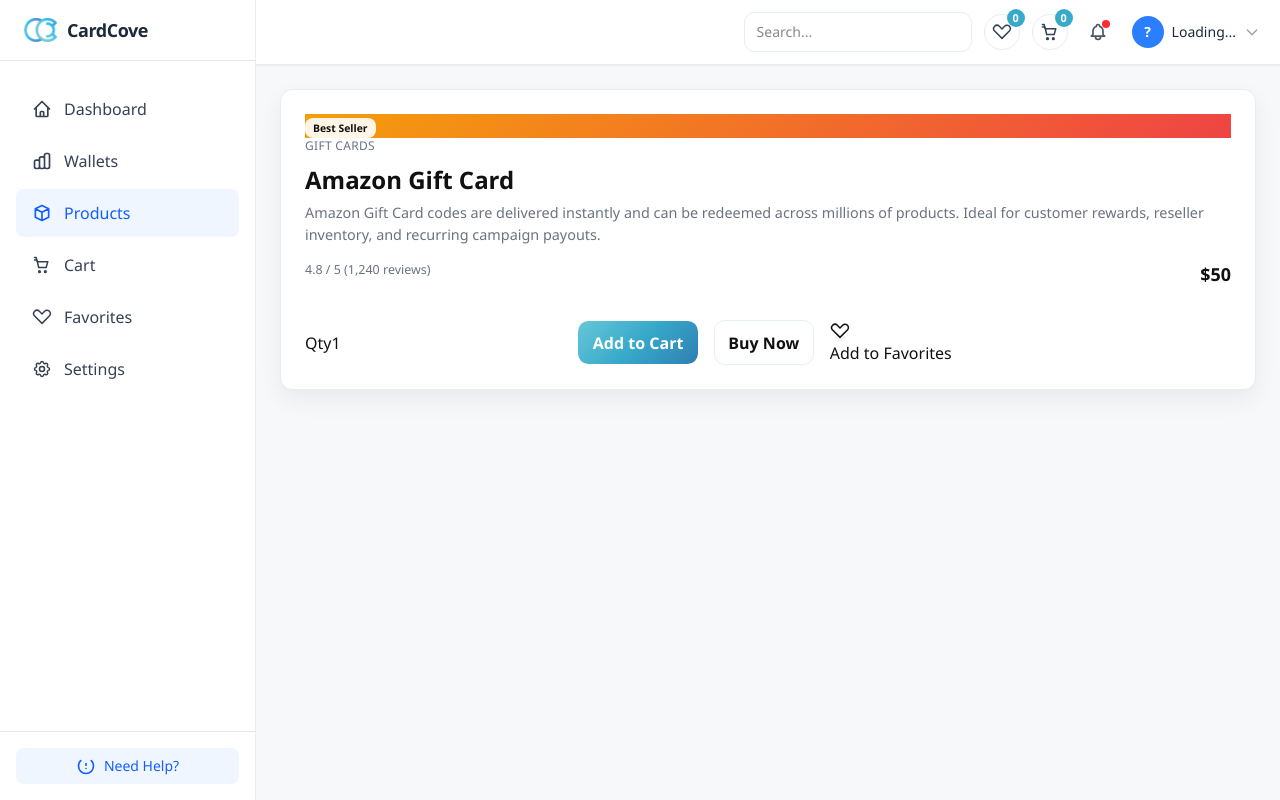
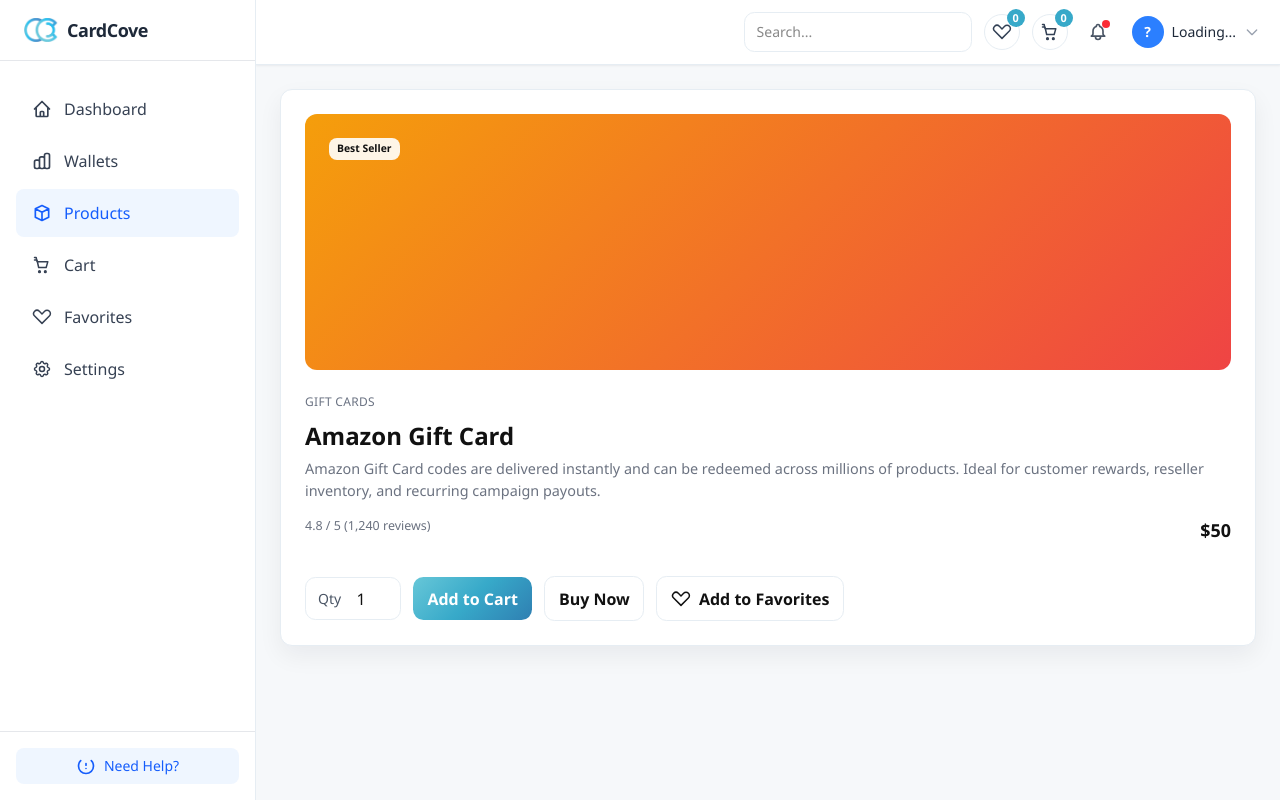
Before and after one commit to Raamish4221/BtoB, a Next.js app: page /products/amazon-gift-card in a window 1280 px wide. Built offline with nearby package versions, Linux system fonts and the light colour scheme.

Commit message:
Feature Update: Product page UI Fixes

```diff
--- a/components/ProductCard.tsx
+++ b/components/ProductCard.tsx
@@ -59,11 +59,11 @@
           <strong>${product.price}</strong>
         </div>
 
-        <div className="product-actions">
-          <button type="button" className="app-button-primary" onClick={() => addToCart(product.id)}>
+        <div className="flex flex-col sm:flex-row gap-2 mt-4">
+          <button type="button" className="app-button-primary flex-1" onClick={() => addToCart(product.id)}>
             Add to Cart
           </button>
-          <Link href={`/products/${product.id}`} className="app-button-secondary">
+          <Link href={`/products/${product.id}`} className="app-button-secondary flex-1 text-center">
             View Details
           </Link>
         </div>
--- a/src/app/products/[id]/page.tsx
+++ b/src/app/products/[id]/page.tsx
@@ -56,7 +56,7 @@
     <Dashboard>
       <div className="app-page">
         <section className="product-details app-card">
-          <div className="product-details-visual" style={{ background: product.imageGradient }}>
+          <div className="h-48 sm:h-64 rounded-xl flex items-start p-6 mb-6" style={{ background: product.imageGradient }}>
             <span className="product-badge">{product.badge}</span>
           </div>
 
@@ -72,23 +72,24 @@
               <strong>${product.price}</strong>
             </div>
 
-            <div className="flex flex-wrap items-center gap-4 mt-8">
-              <label className="quantity-picker">
-                <span>Qty</span>
+            <div className="flex flex-col sm:flex-row flex-wrap items-stretch sm:items-center gap-3 mt-8">
+              <label className="flex items-center justify-center gap-2 app-input !w-24 flex-shrink-0 self-start sm:self-auto">
+                <span className="text-sm font-medium text-gray-600 dark:text-gray-300">Qty</span>
                 <input
                   type="number"
                   min={1}
                   value={quantity}
                   onChange={(event) => setQuantity(Math.max(1, Number(event.target.value) || 1))}
+                  className="w-full bg-transparent outline-none text-center dark:text-white"
                 />
               </label>
 
-              <button type="button" className="app-button-primary" onClick={() => addToCart(product.id, quantity)}>
+              <button type="button" className="app-button-primary flex-1 sm:flex-none" onClick={() => addToCart(product.id, quantity)}>
                 Add to Cart
               </button>
               <button
                 type="button"
-                className="app-button-secondary"
+                className="app-button-secondary flex-1 sm:flex-none"
                 onClick={() => {
                   buyNow(product.id);
                   router.push("/cart");
@@ -98,7 +99,7 @@
               </button>
               <button
                 type="button"
-                className={`favorite-button ${favorite ? "is-active" : ""}`}
+                className={`app-button-secondary flex-1 sm:flex-none flex items-center justify-center gap-2 ${favorite ? "text-red-500 border-red-200 bg-red-50 dark:bg-red-900/20 dark:border-red-800" : ""}`}
                 onClick={() => toggleFavorite(product.id)}
               >
                 <HeartIcon filled={favorite} />
```
